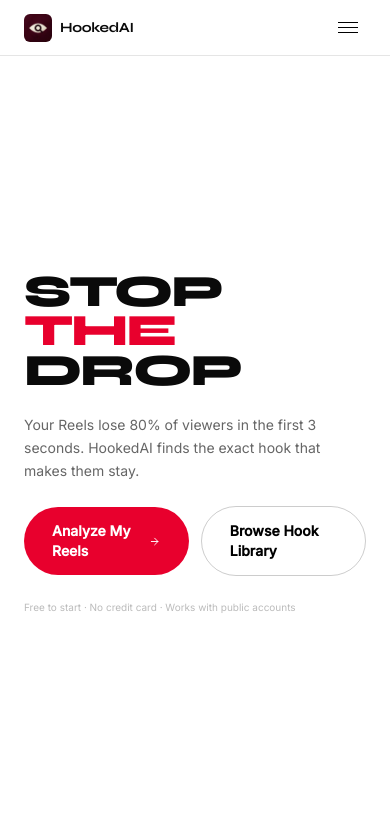
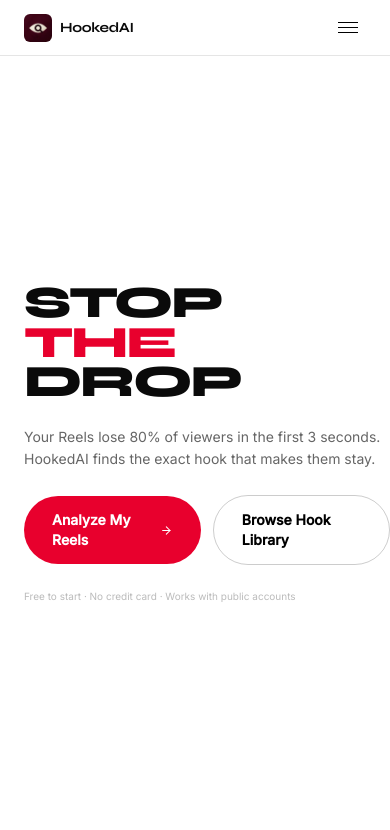
Before and after one commit to bimogg/Hooked.AI, a Next.js app: page / in a window 390 px wide. Shown: the top 830 px of the page. Built offline with nearby package versions, Linux system fonts and the light colour scheme; no server answers.

Commit message:
fix: push mockup to right edge by removing right padding
Co-Authored-By: Claude Sonnet 4.6 <noreply@anthropic.com>

```diff
--- a/components/HomeContent.tsx
+++ b/components/HomeContent.tsx
@@ -44,7 +44,7 @@ export default function HomeContent() {
     <div className="flex flex-col overflow-hidden">
 
       {/* ── HERO ── */}
-      <section className="relative min-h-[92vh] flex items-center px-6 md:px-12 py-16 border-b border-black/10">
+      <section className="relative min-h-[92vh] flex items-center pl-6 md:pl-12 pr-0 py-16 border-b border-black/10">
         <div className="w-full flex items-center justify-between gap-10">
 
           {/* LEFT: text centered vertically */}
@@ -71,7 +71,7 @@ export default function HomeContent() {
           </div>
 
           {/* RIGHT: mockup */}
-          <div className="hidden md:block shrink-0 w-[220px] lg:w-[260px] xl:w-[300px]" data-reveal="right">
+          <div className="hidden md:block shrink-0 w-[240px] lg:w-[290px] xl:w-[340px]" data-reveal="right">
             <div className="relative w-full aspect-[9/16] bg-[#f5f5f5] rounded-3xl overflow-hidden border border-black/10 shadow-2xl">
               {/* eslint-disable-next-line @next/next/no-img-element */}
               <img src="/mockup.png" alt="HookedAI app" className="w-full h-full object-cover" onError={e => { (e.target as HTMLImageElement).style.display = 'none'; }} />
```
